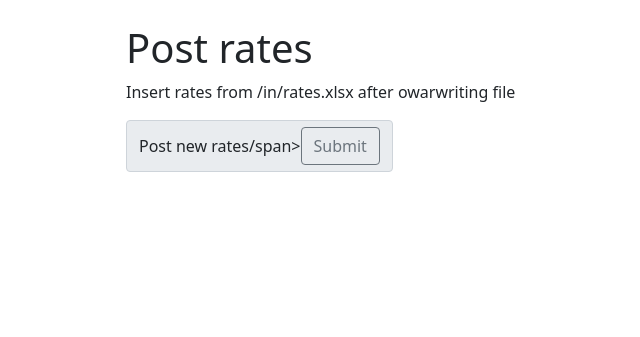
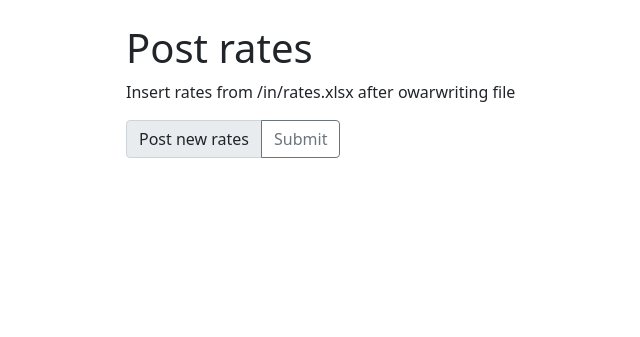
Before and after one commit to maciob/DeveleapDevWeek, a Flask app: page /prates in a window 1280 px wide. Shown: the part 56-393 px from the top of the page, without its empty margins (146-786 px from the left). Run offline with Flask 2, Linux system fonts and the light colour scheme.

Commit message:
fixed rates.html

```diff
--- a/Billing/app/templates/rates.html
+++ b/Billing/app/templates/rates.html
@@ -6,7 +6,7 @@
 
     <form method="post" target="response_frame">
         <div class="input-group mb-3">
-            <span class="input-group-text">Post new rates/span>
+            <span class="input-group-text">Post new rates</span>
         <button class="btn btn-outline-secondary" type="submit">Submit</button>
         </div>
     </form>
```
